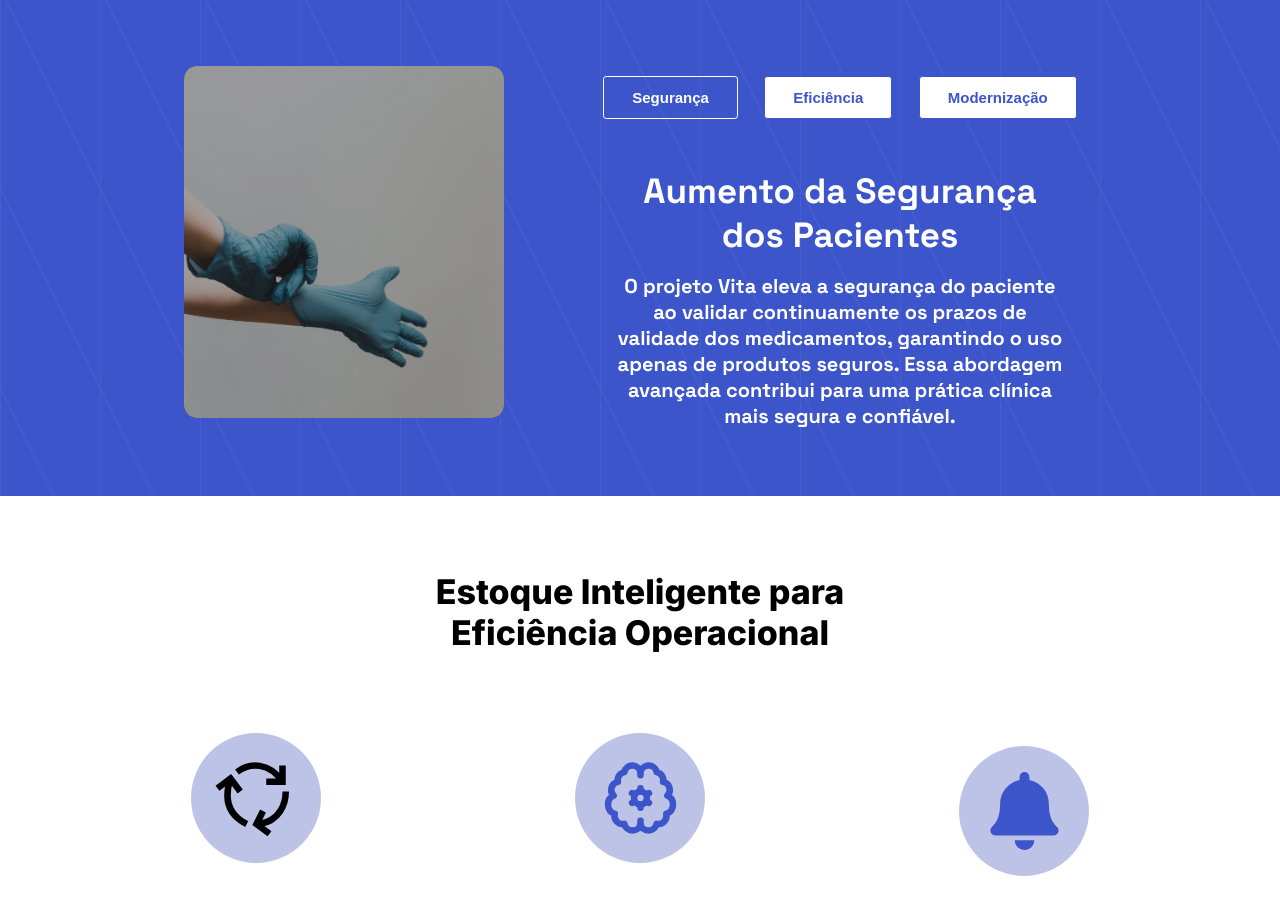
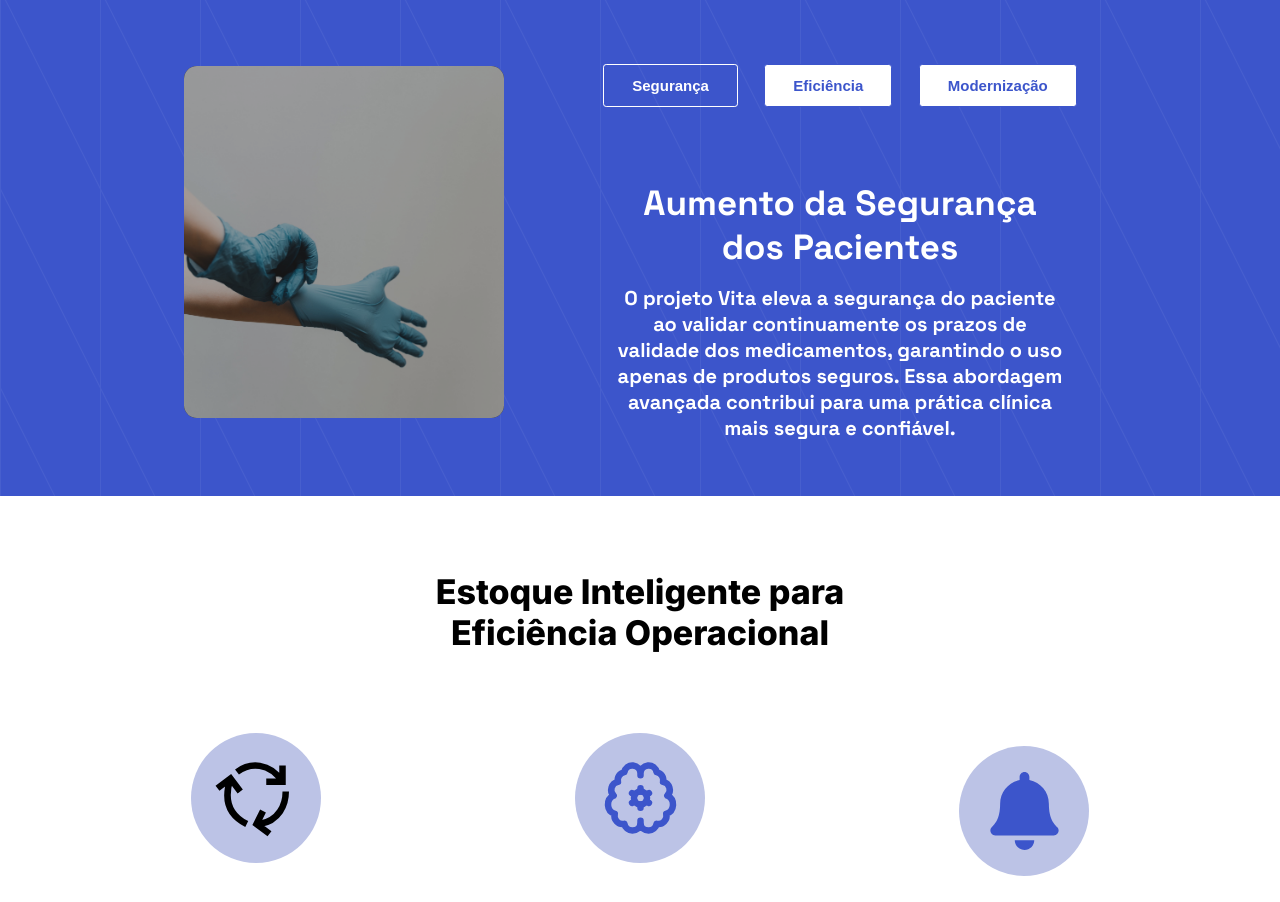
Before and after one commit to Cavasini/GSVita, a React (Vite) app: page / in a window 1280 px wide. Shown: the part 1900-2802 px from the top of the page. Built offline with nearby package versions, Linux system fonts and the light colour scheme.

Commit message:
Update Band.scss

```diff
--- a/src/components/Home/Band/Band.scss
+++ b/src/components/Home/Band/Band.scss
@@ -24,7 +24,7 @@
     .info_Div {
       display: flex;
       padding: 1rem 2rem;
-      margin-top: 0.5rem;
+      margin-top: 2rem;
       text-align: center;
       border-radius: 0.2rem;
       flex-direction: column;
```
